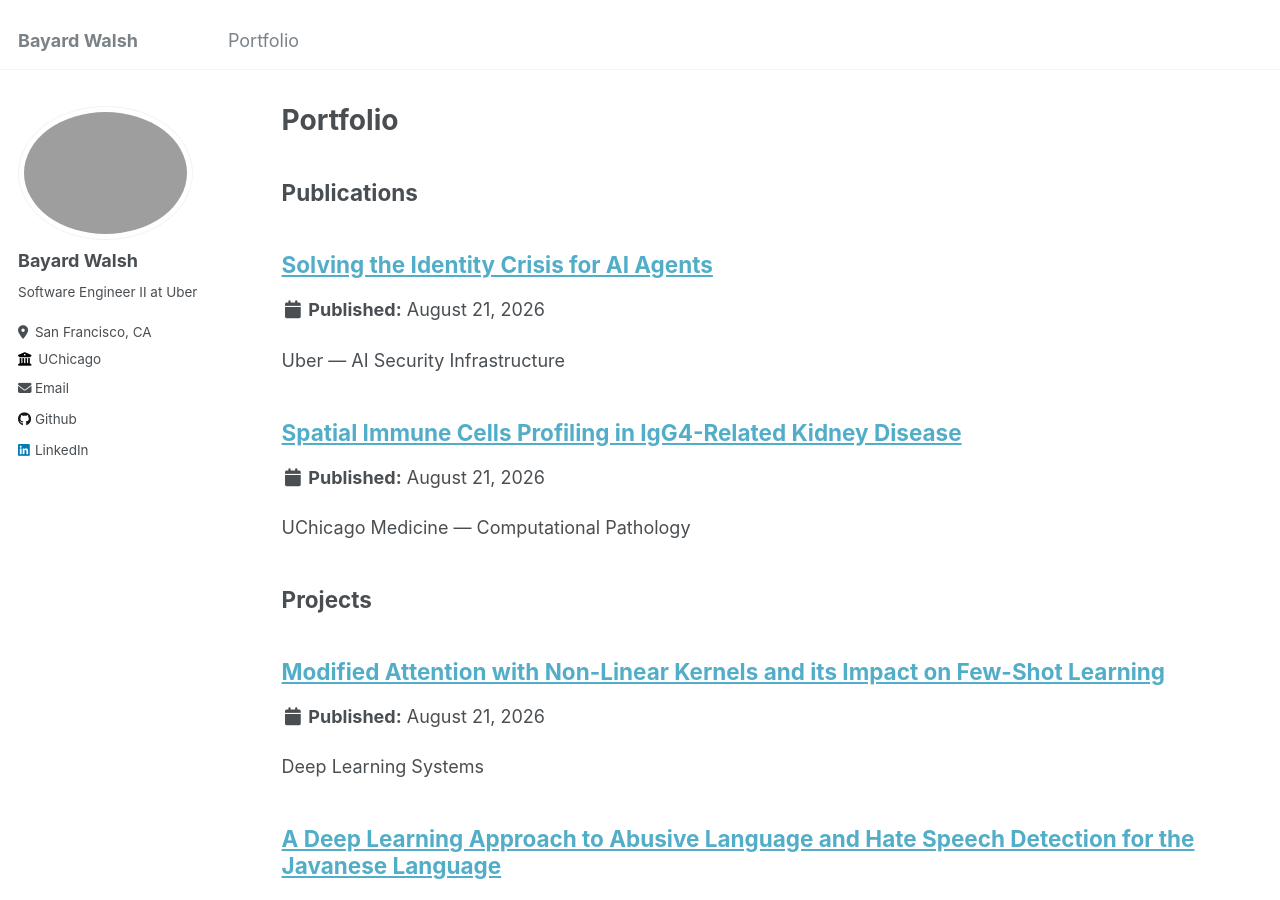
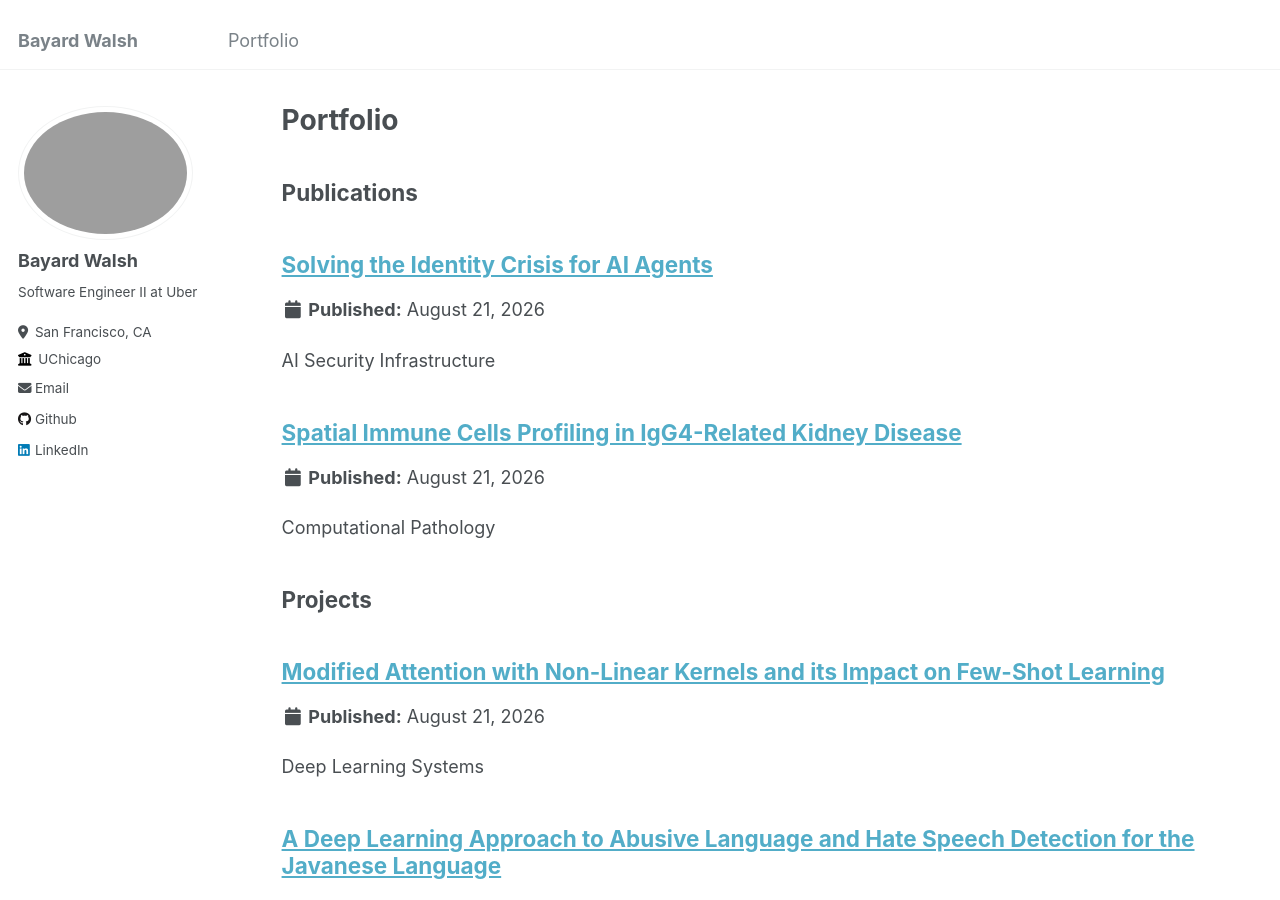
Before and after one commit to bkwalsh/bkwalsh.github.io, a Jekyll site: the page built from _pages/portfolio.html, in a window 1280 px wide and 900 px high. Built offline with Jekyll 4.4.1, drawn with Linux system fonts in a browser that asks for light colours.

Commit message:
Drop org prefixes from portfolio excerpts

```diff
--- a/_portfolio/portfolio-5.md
+++ b/_portfolio/portfolio-5.md
@@ -1,6 +1,6 @@
 ---
 title: "Solving the Identity Crisis for AI Agents"
-excerpt: "Uber — AI Security Infrastructure"
+excerpt: "AI Security Infrastructure"
 collection: portfolio
 type: publication
 ---
--- a/_portfolio/portfolio-6.md
+++ b/_portfolio/portfolio-6.md
@@ -1,6 +1,6 @@
 ---
 title: "Spatial Immune Cells Profiling in IgG4-Related Kidney Disease"
-excerpt: "UChicago Medicine — Computational Pathology"
+excerpt: "Computational Pathology"
 collection: portfolio
 type: publication
 ---
```
